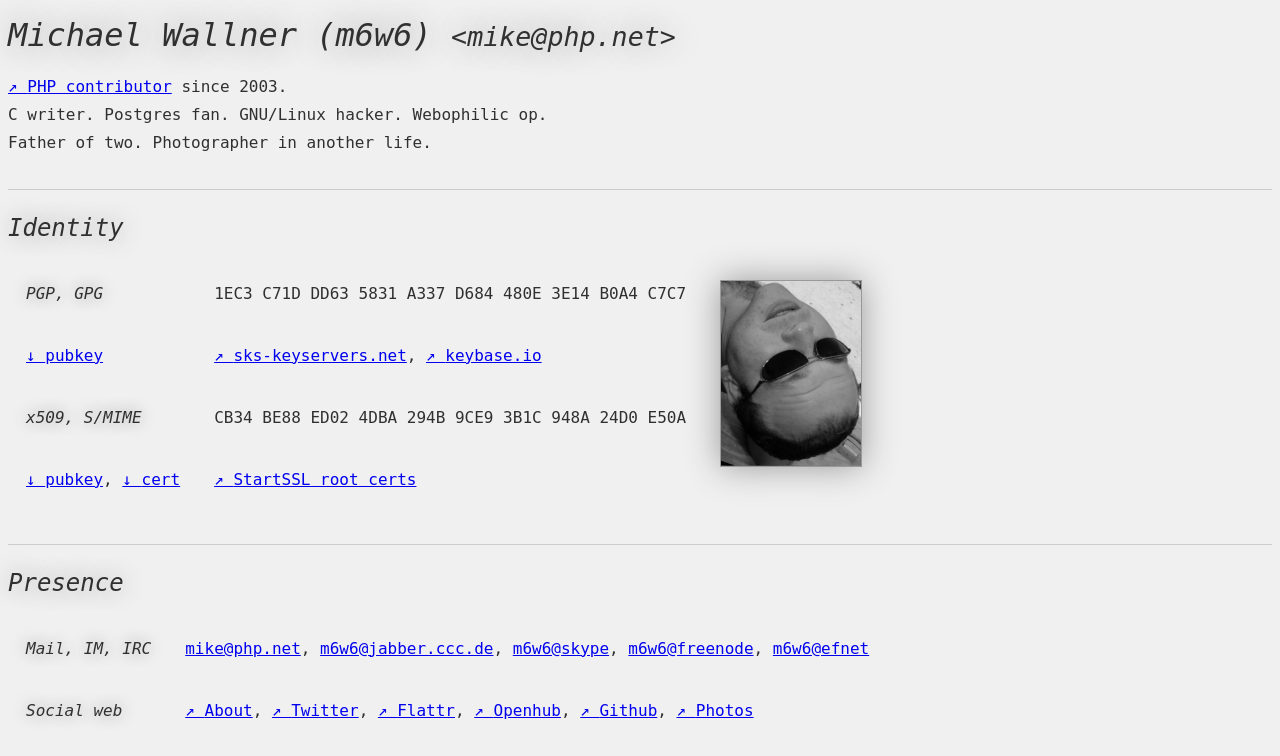
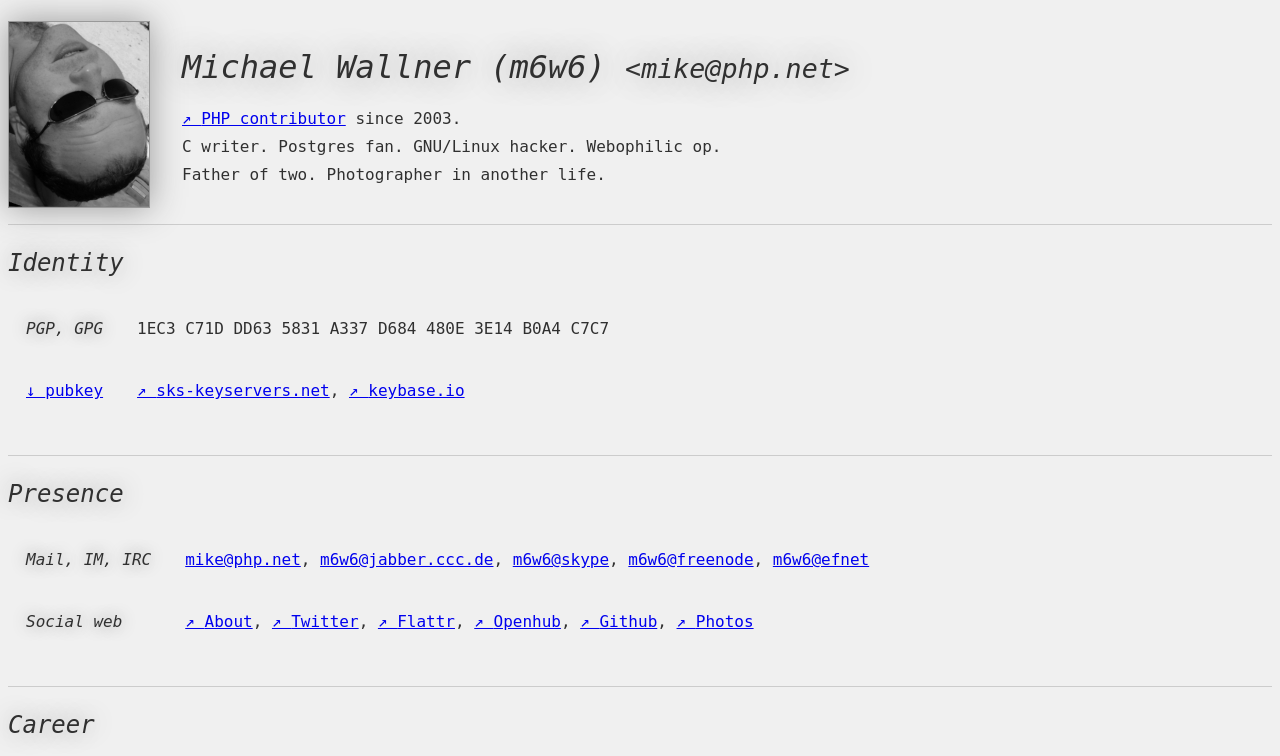
Before and after one commit to m6w6/m6w6.name, a plain HTML site: page public/index.html in a window 1280 px wide. Shown: the top 756 px of the page. Drawn offline with Linux system fonts and the light colour scheme.

Commit message:
no startssl anymore

```diff
--- a/public/index.html
+++ b/public/index.html
@@ -32,6 +32,7 @@
 			}
 			section, div.section {
 				margin-top: 2em;
+				clear: both;
 			}
 			.email:after {
 				content: "\6d\69\6b\65\40\70\68\70\2e\6e\65\74";
@@ -42,11 +43,17 @@
 			img {
 				border: 1px solid #999;
 				box-shadow: 0 0 2em #999;
+				margin-right: 2em;
+				margin-bottom: 1em;
+				float: left;
 			}
 			h1, h2, h3, th {
 				font-weight: normal;
 				font-style: oblique;
 				text-shadow: 0 0 1em #999;
+			}
+			h1 {
+				padding-top: 1em;
 			}
 			h2 {
 				padding-top: 1em;
@@ -55,6 +62,9 @@
 		</style>
 	</head>
 	<body>
+		<div>
+			<img id="portrait" src="m6w6.jpg" height="185" width="140" alt="">
+		</div>
 		<div class="header">
 			<header>
 			<h1>
@@ -71,6 +81,7 @@
 				<br>
 				Father of two.
 				Photographer in another life.
+
 			<p>
 			</header>
 		</div>
@@ -81,9 +92,6 @@
 					<tr>
 						<th>PGP, GPG</th>
 						<td>1EC3 C71D DD63 5831 A337 D684 480E 3E14 B0A4 C7C7</td>
-						<td rowspan="4">
-							<img id="portrait" src="m6w6.jpg" height="185" width="140" alt="">
-						</td>
 					</tr>
 					<tr>
 						<td>
@@ -97,23 +105,7 @@
 								rel="external">keybase.io</a>
 						</td>
 					</tr>
-					<tr>
-						<th>x509, S/MIME</th>
-						<td>CB34 BE88 ED02 4DBA 294B 9CE9 3B1C 948A 24D0 E50A</td>
-					</tr>
-					<tr>
-						<td>
-							<a href="x509.key" type="text/plain" download="mike@php.net.key"
-								>pubkey</a>,
-							<a href="x509.crt" type="text/plain" download="mike@php.net.crt"
-								>cert</a>
-						</td>
-						<td>
-							<a href="https://startssl.com/root" rel="external"
-								>StartSSL root certs</a>
-						</td>
-				</tr>
-			</table>
+				</table>
 			</section>
 		</div>
 		<div class="section">
```
